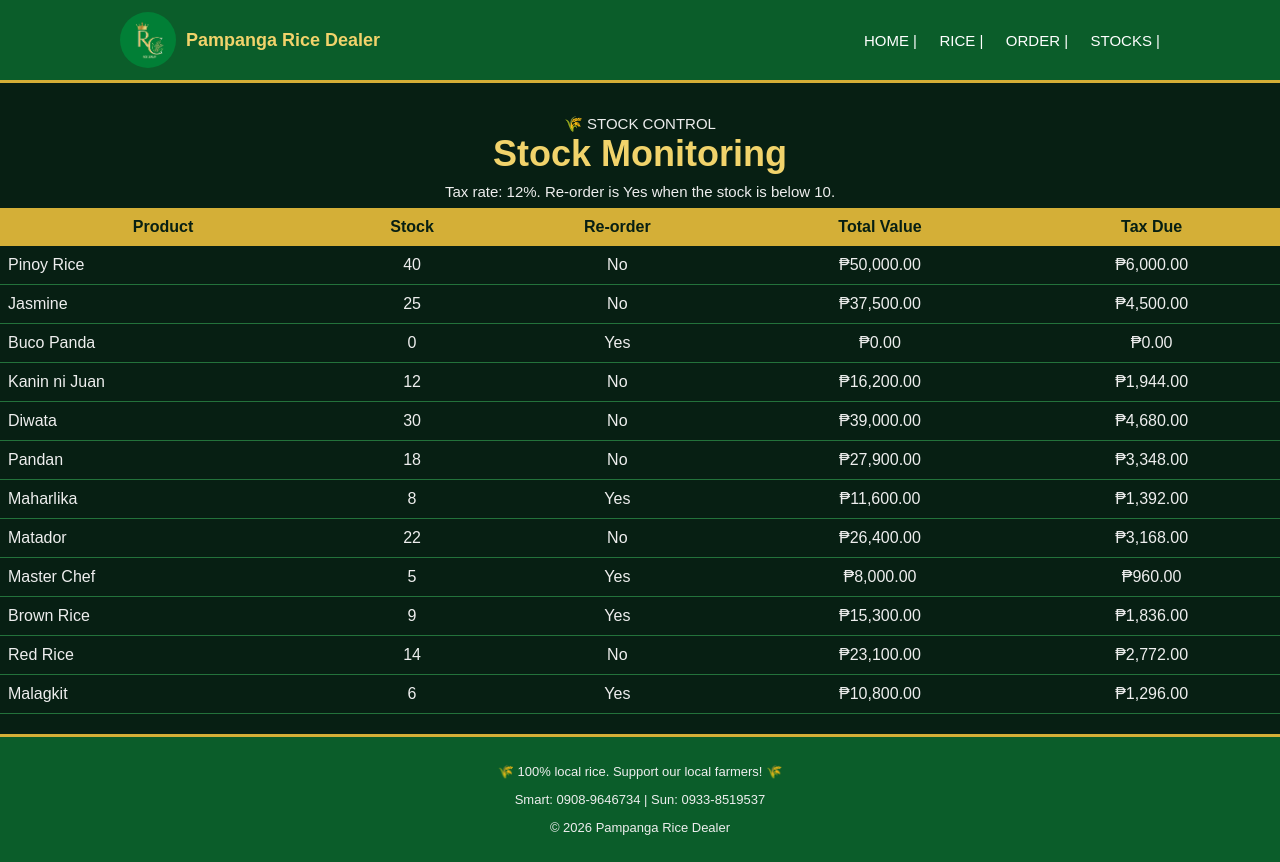
After one commit to Evanhan08/Progressive, a PHP site: page /functions.php in a window 1280 px wide. The commit adds this page. Run offline with PHP 8.4, Linux system fonts and the light colour scheme; some web fonts are replaced.

Commit message:
module 3 added stock and funcstions

```diff
--- a/data.php
+++ b/data.php
@@ -8,10 +8,10 @@ $location = "Lubao, Pampanga";
 $smart = "0908-9646734";
 $sun = "0933-8519537";
 $sackKilos = 25;
-$deliveryFee = 150; // delivery fee outside the Lubao area
-$rate2 = 0.05;      // 5% off for 2 or more sacks
-$rate5 = 0.10;      // 10% off for 5 or more sacks
-$rate10 = 0.15;     // 15% off for 10 or more sacks
+$deliveryFee = 150;
+$rate2 = 0.05;
+$rate5 = 0.10;
+$rate10 = 0.15;
 $totalRice = 9;
 $isOpen = true;
 
--- /dev/null
+++ b/functions.php
@@ -0,0 +1,76 @@
+<?php
+declare(strict_types=1);
+require 'data.php';
+$pageTitle = "Stock Control - " . $storeName;
+
+$rice = [
+    "Pinoy Rice" => ["price" => 1250, "stock" => 40],
+    "Jasmine" => ["price" => 1500, "stock" => 25],
+    "Buco Panda" => ["price" => 1400, "stock" => 0],
+    "Kanin ni Juan" => ["price" => 1350, "stock" => 12],
+    "Diwata" => ["price" => 1300, "stock" => 30],
+    "Pandan" => ["price" => 1550, "stock" => 18],
+    "Maharlika" => ["price" => 1450, "stock" => 8],
+    "Matador" => ["price" => 1200, "stock" => 22],
+    "Master Chef" => ["price" => 1600, "stock" => 5],
+    "Brown Rice" => ["price" => 1700, "stock" => 9],
+    "Red Rice" => ["price" => 1650, "stock" => 14],
+    "Malagkit" => ["price" => 1800, "stock" => 6],
+];
+
+$tax_rate = 12;
+function get_reorder_message(int $stock): string {
+    return $stock < 10 ? "Yes" : "No";
+}
+
+function get_total_value(float $price, int $quantity): float {
+    return $price * $quantity;
+}
+function get_tax_due(float $price, int $quantity, int $tax_rate = 0): float {
+    $total = $price * $quantity;
+    return $total * ($tax_rate / 100);
+}
+
+include 'header.php';
+
+?>
+
+    <!-- title -->
+    <div id="hero">
+        <div id="hero-text">
+            <p class="tag">&#127806; STOCK CONTROL</p>
+            <h1>Stock Monitoring</h1>
+            <p>Tax rate: <?php echo $tax_rate; ?>%. Re-order is Yes when the stock is below 10.</p>
+        </div>
+    </div>
+
+    <!-- stock table -->
+    <div class="section" id="stocks">
+        <div class="card">
+            <div class="scroll">
+                <table>
+                    <tr>
+                        <th>Product</th>
+                        <th>Stock</th>
+                        <th>Re-order</th>
+                        <th>Total Value</th>
+                        <th>Tax Due</th>
+                    </tr>
+                    <?php
+                    // foreach loop, one row for each rice in the array
+                    foreach ($rice as $product_name => $data) {
+                        echo "<tr>";
+                        echo "<td class='name'>" . $product_name . "</td>";
+                        echo "<td>" . $data["stock"] . "</td>";
+                        echo "<td>" . get_reorder_message($data["stock"]) . "</td>";
+                        echo "<td>&#8369;" . number_format(get_total_value($data["price"], $data["stock"]), 2) . "</td>";
+                        echo "<td>&#8369;" . number_format(get_tax_due($data["price"], $data["stock"], $tax_rate), 2) . "</td>";
+                        echo "</tr>";
+                    }
+                    ?>
+                </table>
+            </div>
+        </div>
+    </div>
+
+<?php include 'footer.php'; ?>
--- a/header.php
+++ b/header.php
@@ -21,5 +21,6 @@
             <a href="index.php">HOME |</a>
             <a href="index.php#rice">RICE |</a>
             <a href="index.php#order">ORDER |</a>
+            <a href="functions.php">STOCKS |</a>
         </div>
     </div>
```
